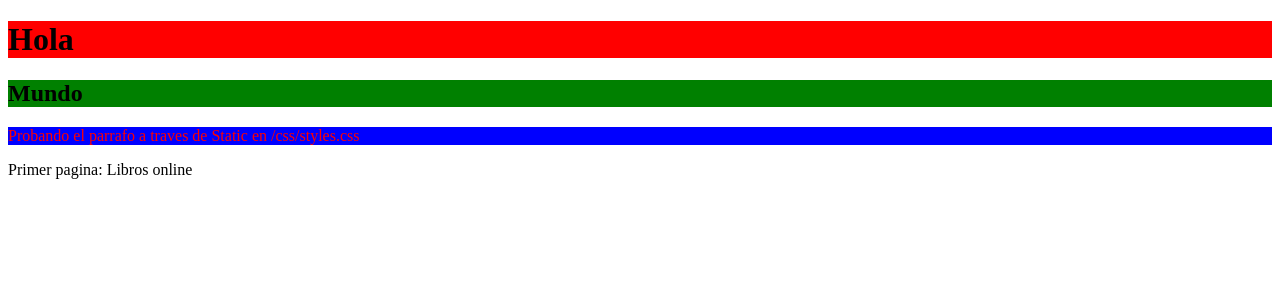
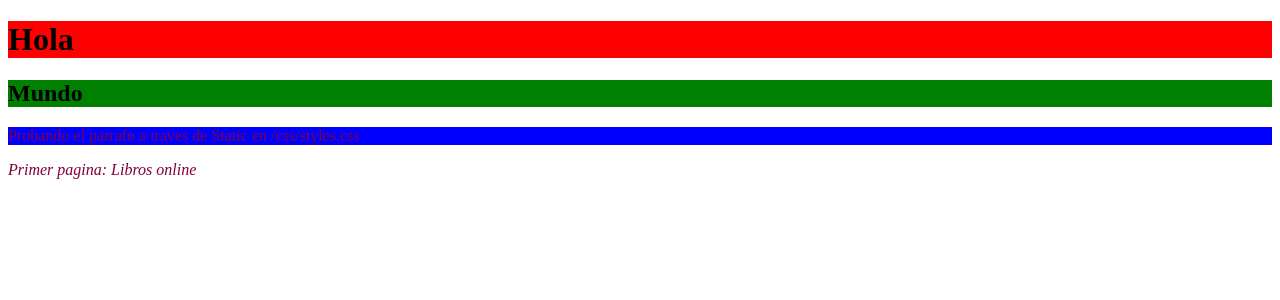
Before and after one commit to nestormarlier/Curso-Django, a Django app: page /vistaprevia/ in a window 1280 px wide. Shown: the top 300 px of the page. Run offline with Django 3.2, Linux system fonts and the light colour scheme.

Commit message:
class en mas de uno por etiqueta

```diff
--- a/librosonline/vistaprevia/static/css/styles.css
+++ b/librosonline/vistaprevia/static/css/styles.css
@@ -1,4 +1,12 @@
 #parrafo{
     background-color: blue;
-    color: red;
+    /* color: red; si lo dejo asi no me pone el color de .color_letra */
 }
+
+.color_letra{
+    color: rgb(128, 0, 60);
+}
+
+.tipo_letra{
+    font-style: italic;
+}
--- a/librosonline/vistaprevia/templates/vistaprevia/index.html
+++ b/librosonline/vistaprevia/templates/vistaprevia/index.html
@@ -10,7 +10,7 @@
 <body>
     <h1 style="background-color: red">Hola<br></h1>
     <h2 style="background-color: green;">Mundo</h2>
-    <p id="parrafo">Probando el parrafo a traves de Static en /css/styles.css</p>
-    <p>Primer pagina: {{nombre_pagina}}</p>
+    <p id="parrafo" class="color_letra">Probando el parrafo a traves de Static en /css/styles.css</p>
+    <p class="color_letra tipo_letra">Primer pagina: {{nombre_pagina}}</p>
 </body>
 </html>
```
